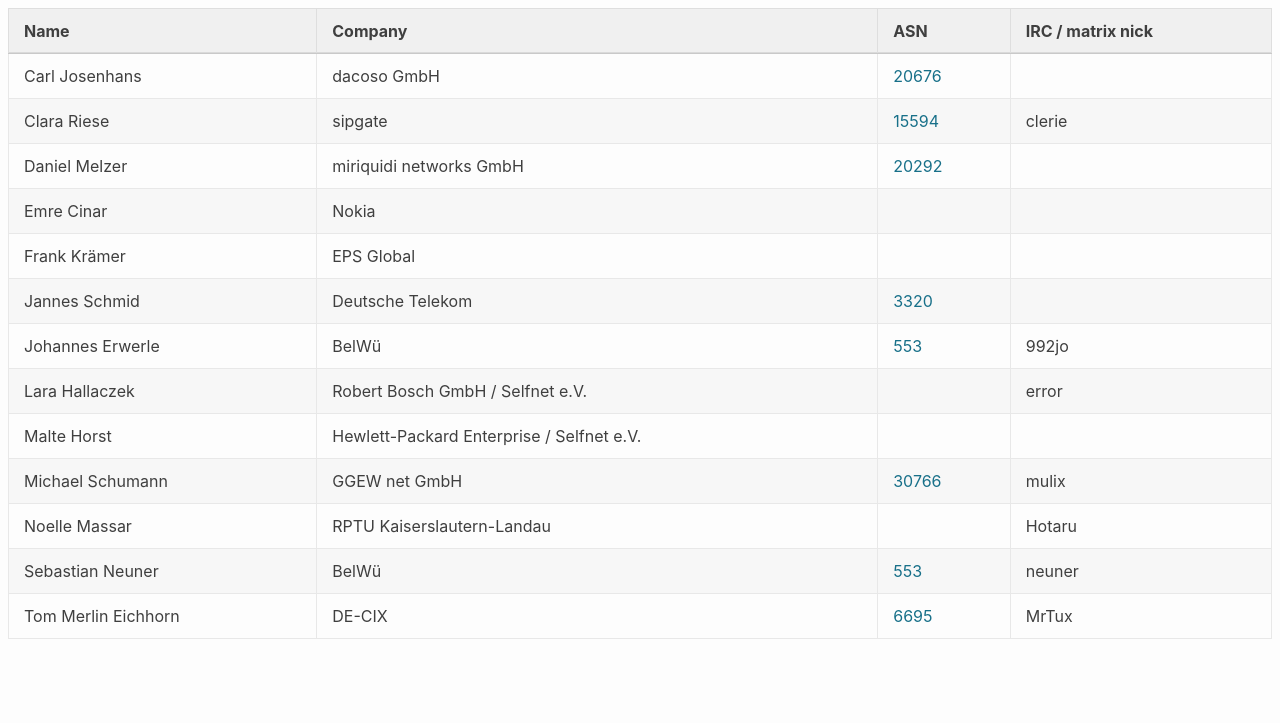
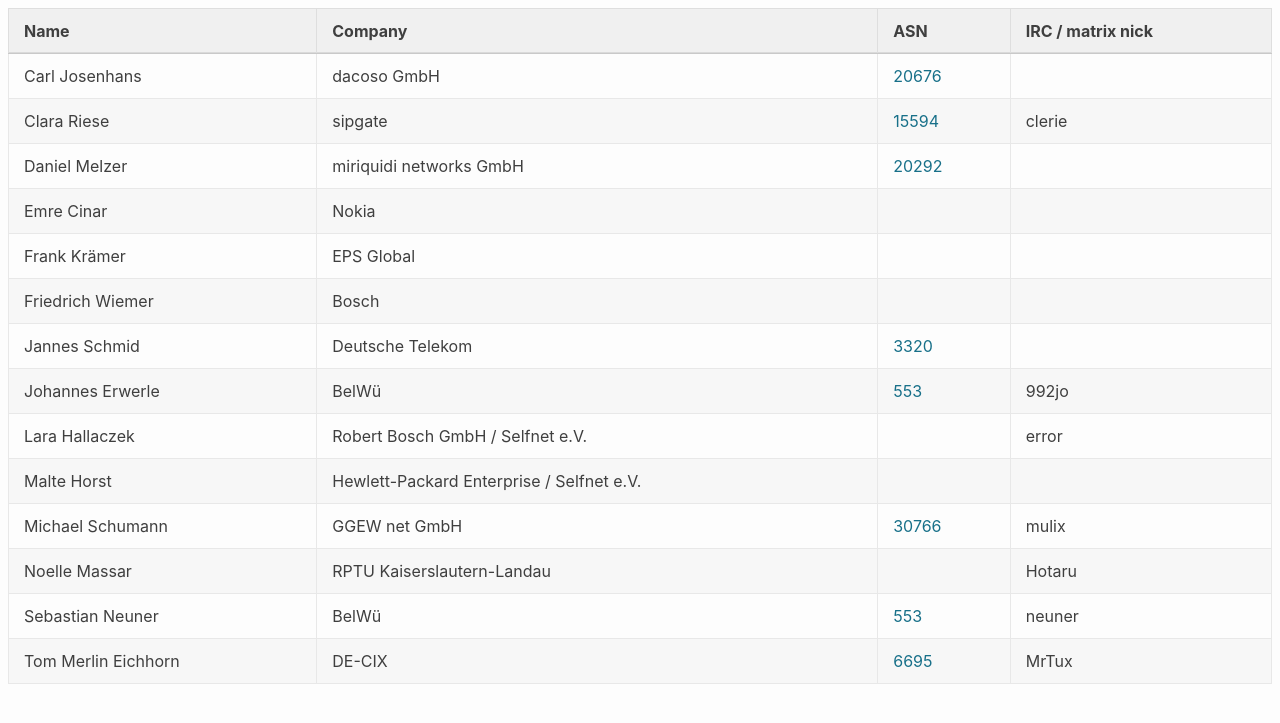
Before and after one commit to denog/pretix-attendeelist, a Jekyll site: the page built from denogmeetup25-06/index.markdown, in a window 1280 px wide. Shown: the top 723 px of the page. Built offline with Jekyll 4.4.1, drawn with Linux system fonts in a browser that asks for light colours.

Commit message:
Latest data: Mon May 26 06:52:37 UTC 2025

```diff
--- a/_data/attendees_denogmeetup25-06.json
+++ b/_data/attendees_denogmeetup25-06.json
@@ -26,6 +26,12 @@
   {
     "name": "Frank Krämer",
     "company": "EPS Global",
+    "irc": null,
+    "asn": null
+  },
+  {
+    "name": "Friedrich Wiemer",
+    "company": "Bosch",
     "irc": null,
     "asn": null
   },
```
